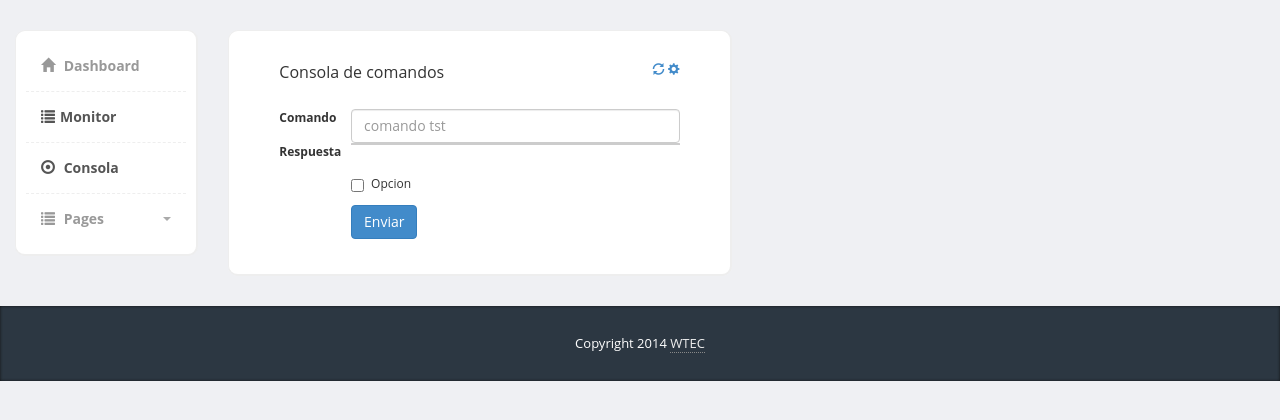
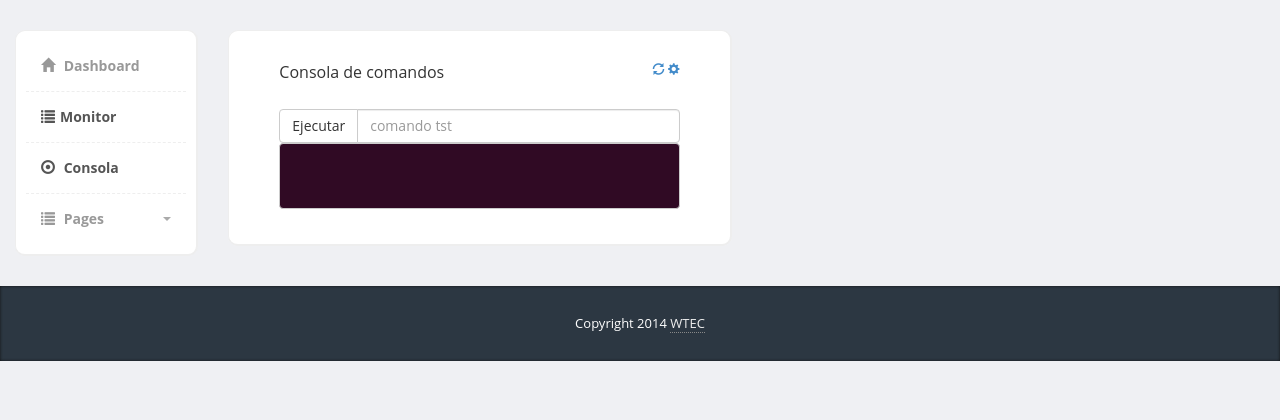
Before and after one commit to neubatengog/FlaskMqtt, a Flask app: page /consola/ in a window 1280 px wide. Shown: the part 40-460 px from the top of the page. Run offline with Flask 2, Linux system fonts and the light colour scheme; some libraries are stand-ins or nearby versions.

Commit message:
se modifica formulario de comandos

```diff
--- a/server.py
+++ b/server.py
@@ -23,21 +23,16 @@ class MQTT_Thread(Thread):
 	def run(self):
 		while not self.stop and client.loop_forever() == 0:
 			pass
-		print "MQTT Thread Closed"
+		print "MQTT Thread terminado"
 
 #----------------RUTAS---------------#
-
 @app.route('/')
-def  index():
-	listado_equipos = Accionwtec.AccionWtec().listarEquipos()
-	equipos = listado_equipos
-	return render_template ('tables2.html', datos = equipos )
-
 @app.route('/monitor/')
 def  equipos():
 	listado_equipos = Accionwtec.AccionWtec().listarEquipos()
 	equipos = listado_equipos
 	return render_template ('tables2.html', datos = equipos )
+
 
 @app.route('/comando',methods = ['GET','POST'])
 def conf():
@@ -90,20 +85,20 @@ def parsear(topic,datos):
 
 def on_connect(client, userdata, rc):
 	if rc == 0:
-		print "Conexion exitosa al servidor COD:[{0}]".format(str(rc))
+		print "Conectado al servidor MQTT COD:[{0}]".format(str(rc))
 		client.subscribe("RESP/#")
 	elif rc != 0:
-		print "Conexion rechazada COD:[{0}]".format(str(rc))
+		print "Conexion rechazada al servidor MQTT COD:[{0}]".format(str(rc))
 
 def on_message(client, userdata, message):
-	socketio.emit('my response', { 'topic' :message.topic, 'payload':message.payload } , namespace='/test')
+	socketio.emit('server respuesta', { 'topic' :message.topic, 'payload':message.payload } , namespace='/test')
 
 def on_disconnect(client, userdata, rc):
 	if rc != 0:
-		print("Desconexion inesperada.")
-	print "Desconexion"
+		print "Desconexion inesperada al servidor MQTT COD:[{0}]".format(str(rc))
 
-@socketio.on('my event', namespace='/test')
+
+@socketio.on('cliente mensaje', namespace='/test')
 def test_message(message):
     pass
 
--- a/static/css/forms.css
+++ b/static/css/forms.css
@@ -2,10 +2,9 @@ pre {
 
     margin:0px;
     padding:0px;
-    font-size:16px;
+    font-size:15px;
     color:#fff;
     background-color:#300a24;
-    overflow: scroll;
-    overflow-x: hidden;
+
 
 }
--- a/static/js/tst.js
+++ b/static/js/tst.js
@@ -11,11 +11,11 @@
         //var socket = io.connect('http://192.168.227.133:8000' + namespace);
         var socket = io.connect('http://' + document.domain + ':' + location.port + namespace);
         socket.on('connect', function() {
-            socket.emit('my event', { data: 'conectado'});
+            socket.emit('cliente mensaje', { data: 'conectado'});
 
         });
 
-        socket.on('my response', function(msg) {
+        socket.on('server respuesta', function(msg) {
             console.log(msg)
 
             $('.console-out').append("[COMANDO:"+msg.topic+"] [VALOR:"+msg.payload+"]\n");
--- a/templates/forms.html
+++ b/templates/forms.html
@@ -15,37 +15,23 @@
 					            </div>
 					        </div>
 			  				<div class="panel-body">
-			  					<!--<form class="form-horizontal" role="form">-->
-								  <div class="form-group">
-								    <label for="inputEmail3" class="col-sm-2 control-label">Comando</label>
-								    <div class="col-sm-10">
-								      <input type="text" class="form-control" id="comando" placeholder="comando tst">
-								    </div>
-								  </div>
+			  					 <div class="col-lg-12">
+   										 <div class="input-group">
+      										<span class="input-group-btn">
+        										<button class="btn btn-default" id="enviarcomando" type="button">Ejecutar</button>
+     										 </span>
+     										 <input type="text" id ="comando" class="form-control" placeholder="comando tst">
+   										 </div><!-- /input-group -->
+  									</div><!-- /.col-lg-6 -->
 
 
-								  <div class="form-group">
-								    <label class="col-sm-2 control-label">Respuesta</label>
-								    <div class="col-sm-10">
-								      <pre id="log"><div class="console-out"></div></pre>
-								    </div>
-								  </div>
-								  <div class="form-group">
-								    <div class="col-sm-offset-2 col-sm-10">
-								      <div class="checkbox">
-								        <label>
-								          <input type="checkbox">Opcion
-								        </label>
-								      </div>
+  								<div class="col-sm-12">
+								    	 <pre id="log">
+								     	 	<div class="console-out"></div>
+								     	 </pre>
 
-								    </div>
-								  </div>
-								  <div class="form-group">
-								    <div class="col-sm-offset-2 col-sm-10">
-								      <button id="enviarcomando" class="btn btn-primary">Enviar</button>
-								    </div>
-								  </div>
-								<!--</form>-->
+								</div>
+
 			  				</div>
 			  			</div>
 	  				</div>
--- a/templates/tables2.html
+++ b/templates/tables2.html
@@ -32,6 +32,7 @@
 							<tr>
 
 
+								<th>ID</th>
 								<th>Nombre</th>
 								<th>Serie</th>
 								<th>Conexion</th>
```
